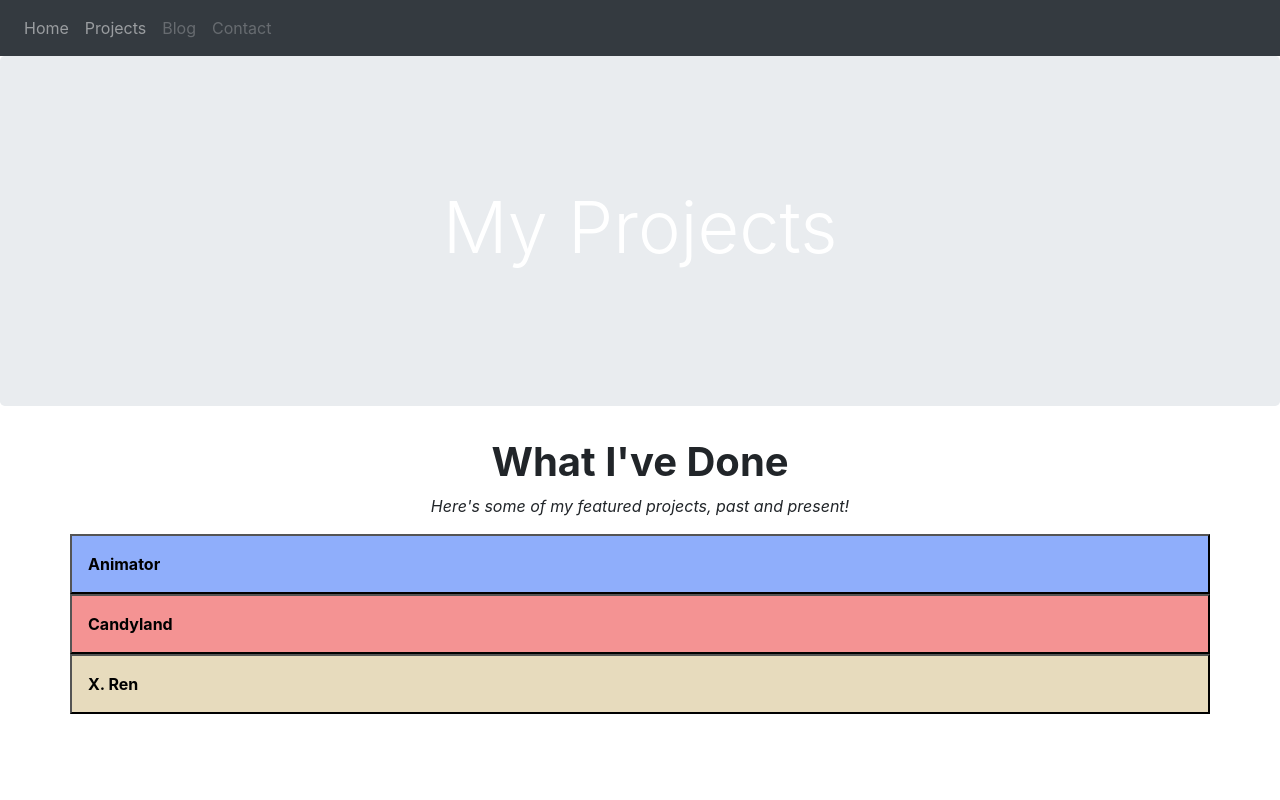
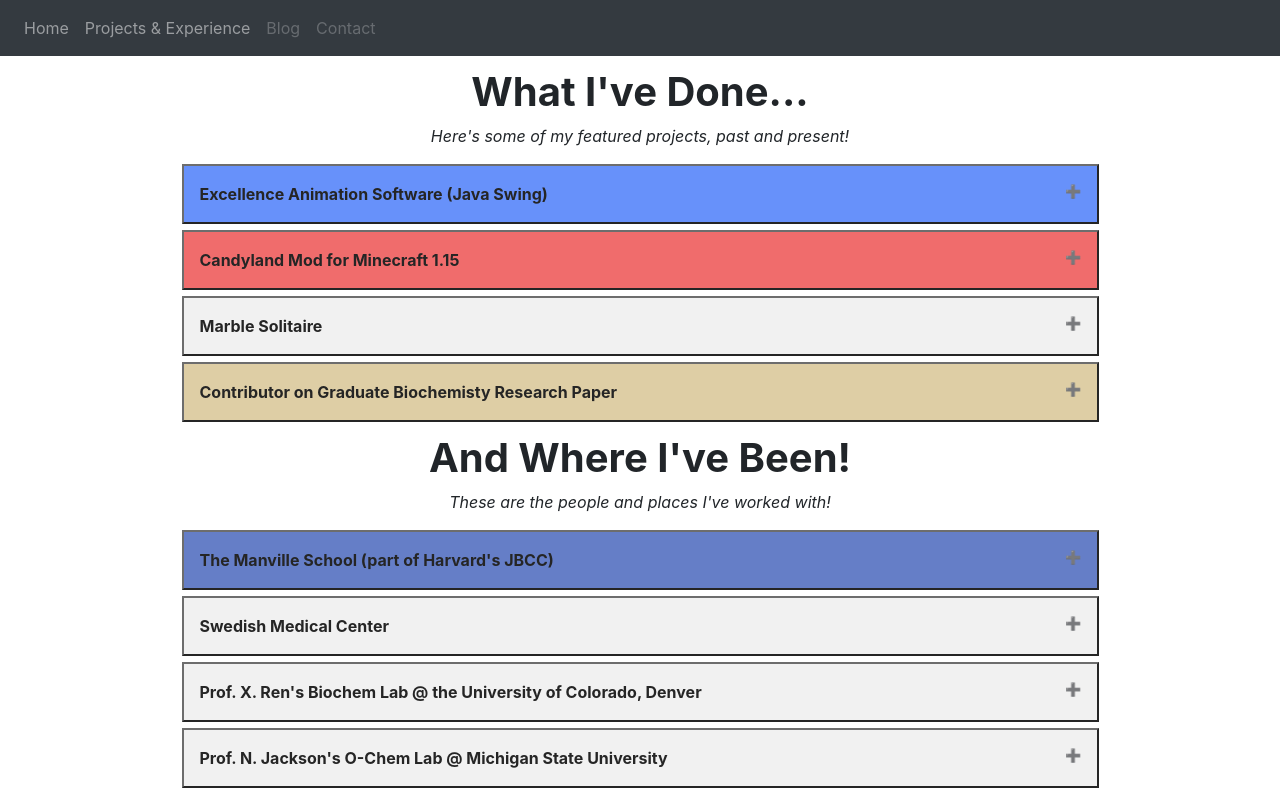
Before and after one commit to mabl01/mabl01.github.io, a plain HTML site: page projects/projects.html in a window 1280 px wide. Drawn offline with nearby package versions, Linux system fonts and the light colour scheme.

Commit message:
cleaned formatting, adding content

```diff
--- a/projects/projects.html
+++ b/projects/projects.html
@@ -19,7 +19,7 @@
 				<a class="nav-link" href="../about/about.html">Home</a>
 			</li>
 			<li class="nav-item" title="View my projects!">
-				<a class="nav-link" href="../projects/projects.html">Projects</a>
+				<a class="nav-link" href="../projects/projects.html">Projects & Experience</a>
 			</li>
 			<li class="nav-item" title="Read my ramblings!">
 				<a class="nav-link disabled" href="../blog/blog.html">Blog</a>
@@ -30,20 +30,21 @@
 	</nav>
 
 	<body>
+	<!--
 		<div class="jumbotron text-center" style="background-image: url(amazingmtns.jpg)">
 			<h1 class="text-white display-3" title="Welcome to my website!">My Projects</h1>
 		</div>
+	-->
 
-		<div class="center">
-			<h1><b>What I've Done</b></h1>
+		<div class="center" style="margin-top:12px;">
+			<h1><b>What I've Done...</b></h1>
 		</div>
 		<div class="center">
 			<p><em>Here's some of my featured projects, past and present!</em></p>
 		</div>
 
-		<div class="container">
 		<div class="row">
-				<button class="collapser animator"><b>Animator</b></button>
+			<button class="collapser animator"><b>Excellence Animation Software (Java Swing)</b></button>
 			<div class="collapserContent">
 				<div class="container">
 					<div class="row">
@@ -61,8 +62,8 @@
 			</div>
 		</div>
 
-			<div class="row">
-				<button class="collapser candyland"><b>Candyland</b></button>
+		<div class="row sixmargin">
+			<button class="collapser candyland"><b>Candyland Mod for Minecraft 1.15</b></button>
 			<div class="collapserContent">
 				<div class="container">
 					<div class="row">
@@ -81,8 +82,28 @@
 			</div>
 		</div>
 
+		<div class="row sixmargin">
+			<button class="collapser marblesolitaire"><b>Marble Solitaire</b></button>
+			<div class="collapserContent">
+				<div class="container">
 					<div class="row">
-				<button class="collapser cuPaper"><b>X. Ren<b></button>
+						<div class = "col-sm-4">
+						<!-- change this -->
+							<a href="../projects/specifics/excellence.html" title="Click to go to this project's page!">
+								<img src="excellence.jpg" class="img-thumbnail img-fluid thumbnail" alt="Excellence Animator">
+							</a>
+						</div>
+						<div class = "col-sm-8">
+							<h4>Candyland Mod for Minecraft 1.15 <em>(in progress)</em></h4>
+							<p>After learning Java in my college courses, I decided to apply it to an independent project without guidance from course syllabi/staff.</p>
+						</div>
+					</div>
+				</div>
+			</div>
+		</div>
+
+		<div class="row sixmargin">
+			<button class="collapser cuPaper"><b>Contributor on Graduate Biochemisty Research Paper</b></button>
 			<div class="collapserContent">
 				<div class="container">
 					<div class="row">
@@ -101,6 +122,63 @@
 			</div>
 		</div>
 
+		<div class="center" style="margin-top:12px;">
+			<h1><b>And Where I've Been!</b></h1>
+		</div>
+		<div class="center">
+			<p><em>These are the people and places I've worked with!</em></p>
+		</div>
+
+		<div class="row">
+			<button class="collapser manville"><b>The Manville School (part of Harvard's JBCC)</b></button>
+			<div class="collapserContent">
+				<div class="container">
+					<div class="row">
+						<div class = "col-sm-4">
+							<p>...<p>
+						</div>
+						<div class = "col-sm-8">
+							<h4>The Manville School (Judge Baker Children's Center)</h4>
+							<p>...</p>
+						</div>
+					</div>
+				</div>
+			</div>
+		</div>
+
+		<div class="row sixmargin">
+			<button class="collapser"><b>Swedish Medical Center</b></button>
+			<div class="collapserContent">
+				<div class="container">
+					<div class="row">
+						<div class = "col-sm-4">
+							<p>...<p>
+						</div>
+						<div class = "col-sm-8">
+							<h4>The Manville School (Judge Baker Children's Center)</h4>
+							<p>...</p>
+						</div>
+					</div>
+				</div>
+			</div>
+		</div>
+
+		<div class="row sixmargin">
+			<button class="collapser"><b>Prof. X. Ren's Biochem Lab @ the University of Colorado, Denver</b></button>
+			<div class="collapserContent">
+				<div class="container">
+
+				</div>
+			</div>
+		</div>
+
+		<div class="row sixmargin">
+			<button class="collapser"><b>Prof. N. Jackson's O-Chem Lab @ Michigan State University</b></button>
+			<div class="collapserContent">
+				<div class="container">
+
+				</div>
+			</div>
 		</div>
 
 		<script>
--- a/style.css
+++ b/style.css
@@ -6,6 +6,9 @@
 }
 .img-max {
 	max-height: 400px;
+}
+.sixmargin {
+	margin-top: 6px;
 }
 .thumbnail {
 	width: 16rem;
@@ -20,27 +23,44 @@
 .collapser {
 	color: black;
 	cursor: pointer;
+	margin: auto;
 	text-align: left;
-	width: 100%;
+	width: 70%;
 	padding: 16px;
+	opacity: 85%;
 }
 .collapserContent {
 	padding: 0 16px;
 	max-height: 0;
+	margin: auto;
+	width: 70%;
 	overflow: hidden;
 	transition: max-height 0.2s ease-out;
 	background-color: rgb(240, 240, 240);
 }
+.open, .collapser:hover {
+	opacity: 100%;
+	color: black;
+}
+.collapser:after {
+  content: '\02795'; /* Unicode character for "plus" sign (+) */
+  font-size: 13px;
+  color: black;
+  float: right;
+  margin-left: 5px;
+}
+.open:after {
+  content: "\2796"; /* Unicode character for "minus" sign (-) */
+}
 .animator {
-	background-color: rgba(33, 94, 248, 0.5);
+	background-color: rgba(33, 94, 248, 0.8);
 }
 .candyland {
-	background-color: rgba(234, 40, 40, 0.5);
+	background-color: rgba(234, 40, 40, 0.8);
 }
 .cuPaper {
-	background-color: rgba(207, 184, 124, 0.5);
+	background-color: rgba(207, 184, 124, 0.8);
 }
-.open, .collapser:hover {
-	opacity: 50%;
-	color: black;
+.manville {
+	background-color: rgba(29, 67, 173, 0.8);
 }
```
Also changed, not shown: about/about.html (+21 -25 lines), about/ctm.gif (added), about/mvhs.jpg (added), about/portrait.jpg. Lines whose indentation alone changed are shown as unchanged.
